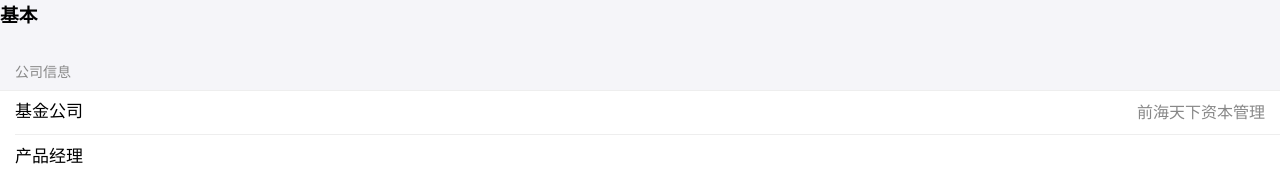
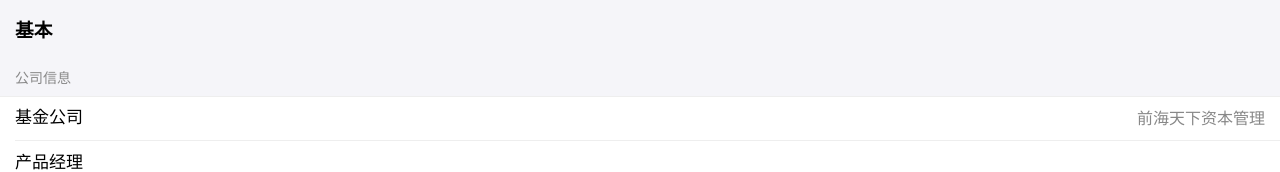
Before and after one commit to qiaowenwen/pf-component, a React app: page /#/list in a window 1280 px wide. Shown: the top 172 px of the page. Built offline with nearby package versions, Linux system fonts and the light colour scheme; a script that the page names is missing; some icons are missing; a small style sheet from the web is missing.

Commit message:
demo样式

```diff
--- a/src/docs/App.css
+++ b/src/docs/App.css
@@ -1,6 +1,14 @@
-body {
+body,
+h1,
+h2,
+h3,
+h4,
+h5 {
   padding: 0;
   margin: 0;
+}
+
+body {
   background-color: #f5f5f9;
 }
 
@@ -8,3 +16,8 @@ ul,
 li {
   list-style-type: none;
 }
+
+.title {
+  padding-left: 15px;
+  padding-top: 15px;
+}
--- a/src/docs/demo/list.js
+++ b/src/docs/demo/list.js
@@ -9,7 +9,7 @@ export default class ListDemo extends Component {
       '东方财富网创办于2004年,始终坚持“用户为王”的经营理念，为全国广大投资者提供专业、及时、全面的金融信息服务。2010年3月，东方财富网成功登陆深圳证券交易所，从创立到成功上市，公司只用了5年时间，成为中国创业板IPO历程上的一颗耀眼明星。'
     return (
       <div>
-        <h3>基本</h3>
+        <h3 className="title">基本</h3>
         <List
           renderHeader={() => '公司信息'}
           renderFooter={() => '以上信息仅供参考'}
```
